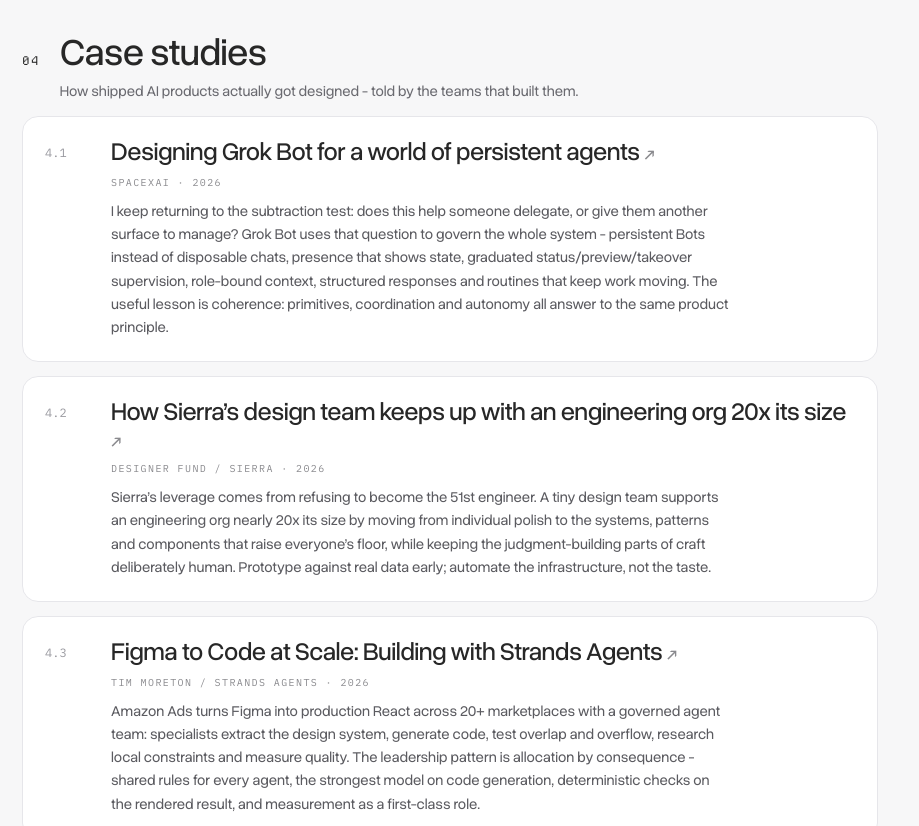
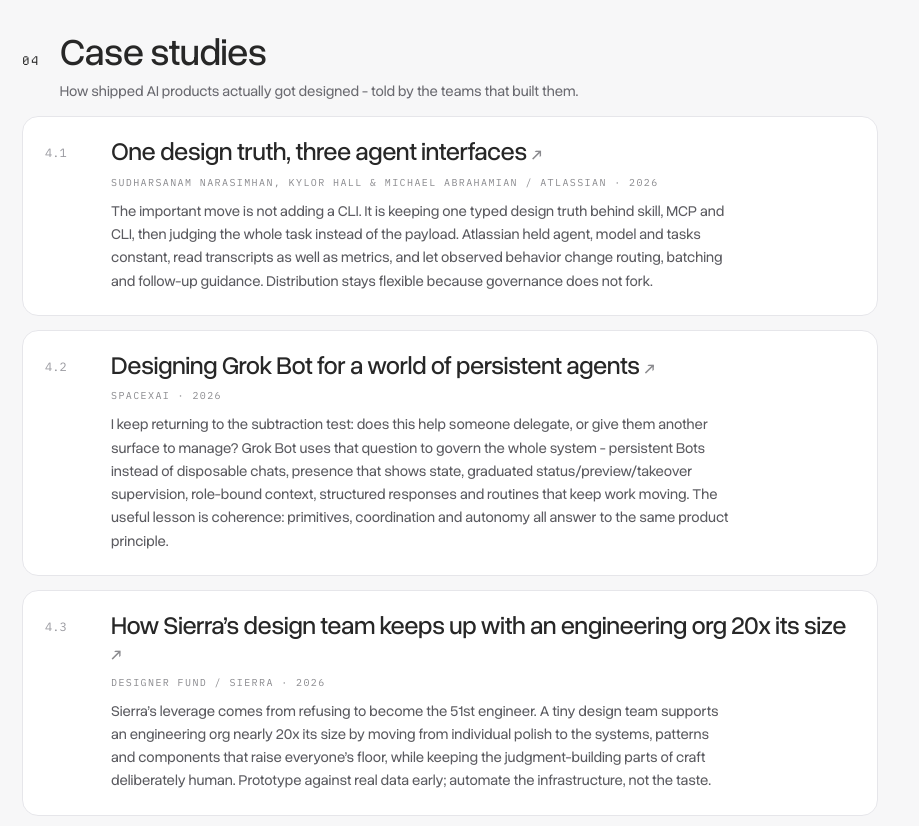
Before and after one commit to ayodhyamohanthy/ai-portfolio, a Next.js app: page /sources in a window 1280 px wide. Shown: the part 2300-3126 px from the top of the page, without its empty margins (0-919 px from the left). Built offline with nearby package versions, Linux system fonts and the light colour scheme; what @astryxdesign/core would draw is missing.

Commit message:
Add Atlassian agent-interface case study

```diff
--- a/app/sourcesData.ts
+++ b/app/sourcesData.ts
@@ -13,6 +13,7 @@ export const sourceTracks:SourceTrack[]=[
 {title:'Dual-Native Design for the AI Future',author:'Lake Dai',year:'2026',url:'https://lakedai.substack.com/p/dual-native-design-for-the-ai-future',note:'Intuitive for people, structured for machines. Automated traffic has passed human traffic; be legible to both or illegible to one.'},
 {title:'Agentic Design Systems Are Contracts, Not Libraries',author:'Tommaso Nervegna',year:'2026',url:'https://nervegna.substack.com/p/agentic-design-systems-are-contracts',note:'Most teams are quietly building the wrong half - the half that draws, not the half that promises. Read it before your next system audit.'}]},
 {id:'cases',label:'Case studies',lede:'How shipped AI products actually got designed - told by the teams that built them.',items:[
+{title:'One design truth, three agent interfaces',author:'Sudharsanam Narasimhan, Kylor Hall & Michael Abrahamian / Atlassian',year:'2026',url:'https://www.atlassian.com/blog/ai-at-work/giving-ai-agents-design-system-context-from-the-terminal-what-we-learned-building-a-cli',note:'The important move is not adding a CLI. It is keeping one typed design truth behind skill, MCP and CLI, then judging the whole task instead of the payload. Atlassian held agent, model and tasks constant, read transcripts as well as metrics, and let observed behavior change routing, batching and follow-up guidance. Distribution stays flexible because governance does not fork.'},
 {title:'Designing Grok Bot for a world of persistent agents',author:'SpaceXAI',year:'2026',url:'https://x.ai/news/designing-grok-bot',note:'I keep returning to the subtraction test: does this help someone delegate, or give them another surface to manage? Grok Bot uses that question to govern the whole system - persistent Bots instead of disposable chats, presence that shows state, graduated status/preview/takeover supervision, role-bound context, structured responses and routines that keep work moving. The useful lesson is coherence: primitives, coordination and autonomy all answer to the same product principle.'},
 {title:'How Sierra’s design team keeps up with an engineering org 20x its size',author:'Designer Fund / Sierra',year:'2026',url:'https://designerfund.substack.com/p/ai-design-sierra',note:'Sierra’s leverage comes from refusing to become the 51st engineer. A tiny design team supports an engineering org nearly 20x its size by moving from individual polish to the systems, patterns and components that raise everyone’s floor, while keeping the judgment-building parts of craft deliberately human. Prototype against real data early; automate the infrastructure, not the taste.'},
 {title:'Figma to Code at Scale: Building with Strands Agents',author:'Tim Moreton / Strands Agents',year:'2026',url:'https://strandsagents.com/blog/figma-to-code-at-scale-building-with-strands-agents/',note:'Amazon Ads turns Figma into production React across 20+ marketplaces with a governed agent team: specialists extract the design system, generate code, test overlap and overflow, research local constraints and measure quality. The leadership pattern is allocation by consequence - shared rules for every agent, the strongest model on code generation, deterministic checks on the rendered result, and measurement as a first-class role.'},
```
